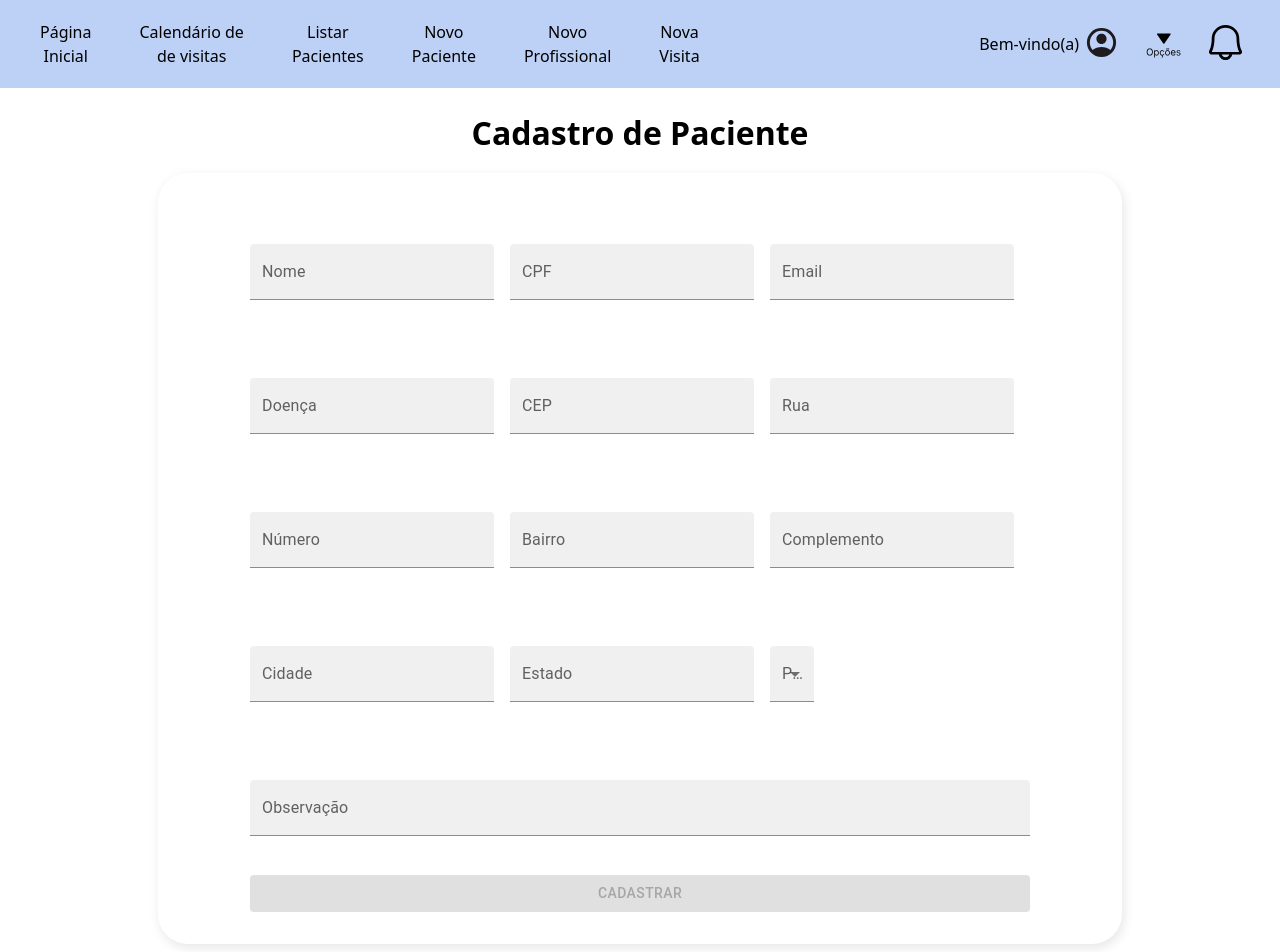
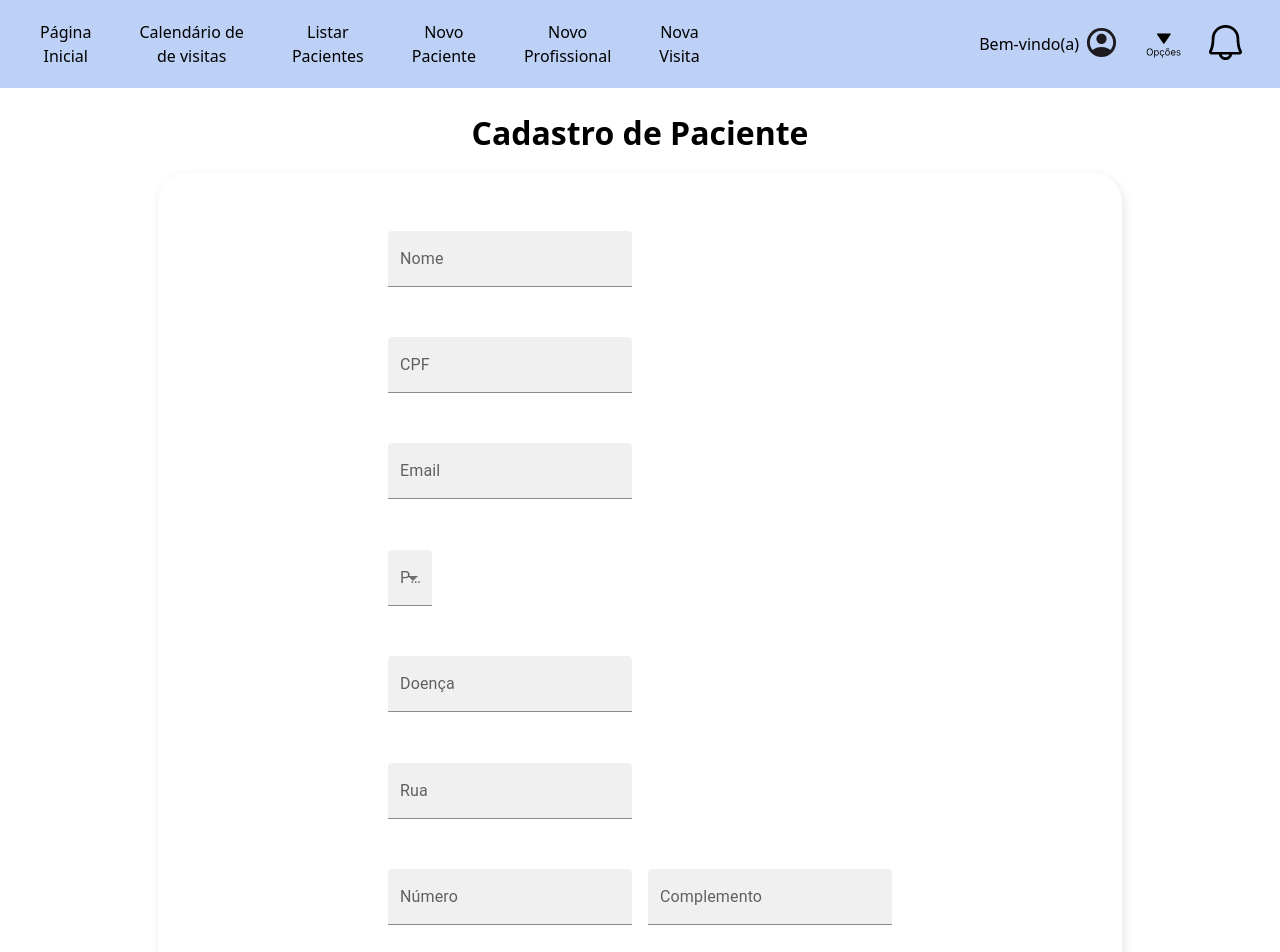
Before and after one commit to Jonas-eng-21/Sistema-de-assistencia-para-visitas-domiciliares, a React (Vite) app in the folder sistemaFront/: page /cadastro-de-Paciente in a window 1280 px wide. Shown: the top 952 px of the page. Built offline with nearby package versions, Linux system fonts and the light colour scheme; sample sign-in values are in the browser's storage.

Commit message:
Organizando a ordem

```diff
--- a/sistemaFront/src/pages/cadastroPaciente/index.tsx
+++ b/sistemaFront/src/pages/cadastroPaciente/index.tsx
@@ -77,6 +77,8 @@ const CadastroPaciente = () => {
                 helperText={errors.nome?.message}
               />
             </S.Entrada>
+          </S.ContainerInputs>
+          <S.ContainerInputs>
             <S.Entrada>
               <TextField
                 fullWidth
@@ -87,6 +89,8 @@ const CadastroPaciente = () => {
                 helperText={errors.cpf?.message}
               />
             </S.Entrada>
+          </S.ContainerInputs>
+          <S.ContainerInputs>
             <S.Entrada>
               <TextField
                 fullWidth
@@ -97,6 +101,21 @@ const CadastroPaciente = () => {
                 helperText={errors.email?.message}
               />
             </S.Entrada>
+          </S.ContainerInputs>
+          <S.ContainerInputs><S.Entrada>
+            <TextField
+              fullWidth
+              select
+              label="Prioridade"
+              variant="filled"
+              {...register("prioridade")}
+              error={!!errors.prioridade}
+              helperText={errors.prioridade?.message}>
+              <MenuItem value={0}>Vermelho</MenuItem>
+              <MenuItem value={1}>Amarelo</MenuItem>
+              <MenuItem value={2}>Verde</MenuItem>
+            </TextField>
+          </S.Entrada>
           </S.ContainerInputs>
           <S.ContainerInputs>
             <S.Entrada>
@@ -109,16 +128,8 @@ const CadastroPaciente = () => {
                 helperText={errors.doenca?.message}
               />
             </S.Entrada>
-            <S.Entrada>
-              <TextField
-                fullWidth
-                label="CEP"
-                variant="filled"
-                {...register("cep")}
-                error={!!errors.cep}
-                helperText={errors.cep?.message}
-              />
-            </S.Entrada>
+          </S.ContainerInputs>
+          <S.ContainerInputs>
             <S.Entrada>
               <TextField
                 fullWidth
@@ -129,7 +140,6 @@ const CadastroPaciente = () => {
                 helperText={errors.rua?.message}
               />
             </S.Entrada>
-            <S.Entrada></S.Entrada>
           </S.ContainerInputs>
           <S.ContainerInputs>
             <S.Entrada>
@@ -142,7 +152,18 @@ const CadastroPaciente = () => {
                 helperText={errors.numero?.message}
               />
             </S.Entrada>
-
+            <S.Entrada>
+              <TextField
+                fullWidth
+                label="Complemento"
+                variant="filled"
+                {...register("complemento")}
+                error={!!errors.complemento}
+                helperText={errors.complemento?.message}
+              />
+            </S.Entrada>
+          </S.ContainerInputs>
+          <S.ContainerInputs>
             <S.Entrada>
               <TextField
                 fullWidth
@@ -156,11 +177,11 @@ const CadastroPaciente = () => {
             <S.Entrada>
               <TextField
                 fullWidth
-                label="Complemento"
+                label="CEP"
                 variant="filled"
-                {...register("complemento")}
-                error={!!errors.complemento}
-                helperText={errors.complemento?.message}
+                {...register("cep")}
+                error={!!errors.cep}
+                helperText={errors.cep?.message}
               />
             </S.Entrada>
           </S.ContainerInputs>
@@ -184,21 +205,6 @@ const CadastroPaciente = () => {
                 error={!!errors.estado}
                 helperText={errors.estado?.message}
               />
-            </S.Entrada>
-            <S.Entrada>
-              <TextField
-                fullWidth
-                select
-                label="Prioridade"
-                variant="filled"
-                {...register("prioridade")}
-                error={!!errors.prioridade}
-                helperText={errors.prioridade?.message}
-              >
-                <MenuItem value={0}>Vermelho</MenuItem>
-                <MenuItem value={1}>Amarelo</MenuItem>
-                <MenuItem value={2}>Verde</MenuItem>
-              </TextField>
             </S.Entrada>
           </S.ContainerInputs>
           <S.Entrada>
```
